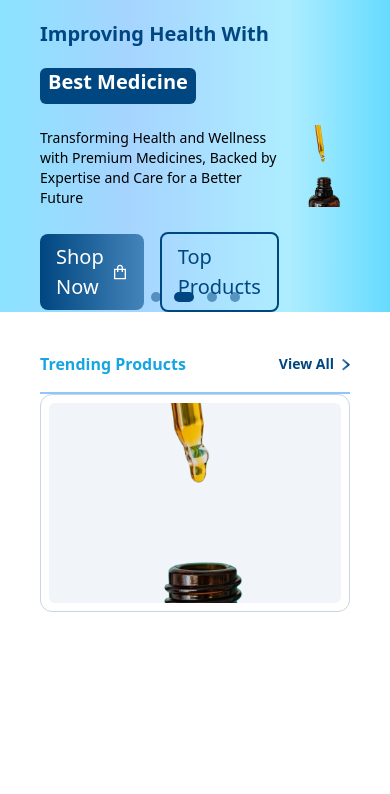
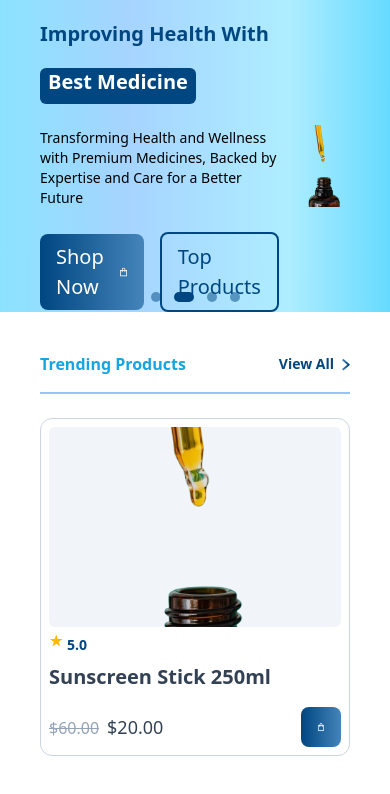
Before and after one commit to safatsaat2/project-pharma, a Next.js app: page / in a window 390 px wide. Shown: the top 794 px of the page. Built offline with nearby package versions, Linux system fonts and the light colour scheme.

Commit message:
product card small

```diff
--- a/src/app/_components/Buttons/PrimaryBtn.jsx
+++ b/src/app/_components/Buttons/PrimaryBtn.jsx
@@ -4,7 +4,18 @@ import Link from 'next/link';
 const PrimaryBtn = ({extraClass, label, icon, link}) => {
     return (
         <>
-           <Link className={`bg-bgBtnPrimary hover:bg-primary hover:bg-bgBtnHover  rounded-lg text-white text-xl leading-normal transition-all ease-linear duration-300 py-2 px-4 ${extraClass} `} href={`${link}`}>{label} {icon && <span>{icon}</span>} </Link>
+           <Link className={`bg-bgBtnPrimary hover:bg-primary hover:bg-bgBtnHover  rounded-lg text-white text-xl leading-normal transition-all ease-linear duration-300 py-2 px-4 ${extraClass} `} href={`${link}`}>{label && label} {icon && <svg
+                  width="16"
+                  height="16"
+                  viewBox="0 0 16 16"
+                  fill="none"
+                  xmlns="http://www.w3.org/2000/svg"
+                >
+                  <path
+                    d="M5 3.66666C5 2.87101 5.31607 2.10795 5.87868 1.54534C6.44129 0.982727 7.20435 0.666656 8 0.666656C8.79565 0.666656 9.55871 0.982727 10.1213 1.54534C10.6839 2.10795 11 2.87101 11 3.66666V4.66666H14V15.3333H2V4.66666H5V3.66666ZM5 5.99999H3.33333V14H12.6667V5.99999H11V7.99999H9.66667V5.99999H6.33333V7.99999H5V5.99999ZM9.66667 4.66666V3.66666C9.66667 3.22463 9.49107 2.80071 9.17851 2.48815C8.86595 2.17558 8.44203 1.99999 8 1.99999C7.55797 1.99999 7.13405 2.17558 6.82149 2.48815C6.50893 2.80071 6.33333 3.22463 6.33333 3.66666V4.66666H9.66667Z"
+                    fill="white"
+                  />
+                </svg>} </Link>
         </>
     );
 };
--- a/src/app/_components/Heading/HeadingArea.jsx
+++ b/src/app/_components/Heading/HeadingArea.jsx
@@ -12,7 +12,7 @@ const HeadingArea = ({
 }) => {
   return (
     <div
-      className={`flex items-center justify-between  border-b-2 border-blue-300 pb-4 ${
+      className={`flex items-center justify-between  border-b-2 border-blue-300 pb-4 mb-6 ${
         prExClass && prExClass
       }`}
     >
--- a/src/app/_components/Home/SliderItems/Items1.jsx
+++ b/src/app/_components/Home/SliderItems/Items1.jsx
@@ -22,20 +22,7 @@ const Items1 = () => {
             <PrimaryBtn link={'/'}
               extraClass={"flex items-center gap-2"}
               label={"Shop Now"}
-              icon={
-                <svg
-                  width="16"
-                  height="16"
-                  viewBox="0 0 16 16"
-                  fill="none"
-                  xmlns="http://www.w3.org/2000/svg"
-                >
-                  <path
-                    d="M5 3.66666C5 2.87101 5.31607 2.10795 5.87868 1.54534C6.44129 0.982727 7.20435 0.666656 8 0.666656C8.79565 0.666656 9.55871 0.982727 10.1213 1.54534C10.6839 2.10795 11 2.87101 11 3.66666V4.66666H14V15.3333H2V4.66666H5V3.66666ZM5 5.99999H3.33333V14H12.6667V5.99999H11V7.99999H9.66667V5.99999H6.33333V7.99999H5V5.99999ZM9.66667 4.66666V3.66666C9.66667 3.22463 9.49107 2.80071 9.17851 2.48815C8.86595 2.17558 8.44203 1.99999 8 1.99999C7.55797 1.99999 7.13405 2.17558 6.82149 2.48815C6.50893 2.80071 6.33333 3.22463 6.33333 3.66666V4.66666H9.66667Z"
-                    fill="white"
-                  />
-                </svg>
-              }
+              icon={true}
             />
             <BorderBtn link={'/'} label={"Top Products"}/>
           </div>
--- a/src/app/_components/Home/TrendingProduct.jsx
+++ b/src/app/_components/Home/TrendingProduct.jsx
@@ -1,20 +1,20 @@
-
 import React from "react";
 import HeadingArea from "../Heading/HeadingArea";
-import Image from "next/image";
+import ProductCardSm from "../ProductCard/ProductCardSm";
+
 
 const TrendingProduct = () => {
   return (
     <section className="px-10 srsTrendingSection py-10 lg:py-20">
       <div className="max-w-screen-xl mx-auto">
-        <HeadingArea heading={"Trending Products"} link={"/"} linkLabel={"View All"} icon={true} />
-        <div className="grid grid-cols-1 md:grid-cols-2 lg:grid-cols-4">
-            <div className="p-2 rounded-xl border border-slate-300">
-                <Image src={"/images/slider_medcine.png"} width={200} height={200} className="w-full h-[200px] bg-slate-100 object-cover rounded-md" />
-                <div className="flex items-center gap-1 ">
-
-                </div>
-            </div>
+        <HeadingArea
+          heading={"Trending Products"}
+          link={"/"}
+          linkLabel={"View All"}
+          icon={true}
+        />
+        <div className="grid grid-cols-1 md:grid-cols-2 lg:grid-cols-4 gap-3 md:gap-5 ">
+            <ProductCardSm/>
         </div>
       </div>
     </section>
--- /dev/null
+++ b/src/app/_components/ProductCard/ProductCardSm.jsx
@@ -0,0 +1,42 @@
+import Image from "next/image";
+import Link from "next/link";
+import PrimaryBtn from "../Buttons/PrimaryBtn";
+
+const ProductCardSm = () => {
+    return (
+        <div className="p-2 rounded-xl border border-slate-300">
+        <Image
+          src={"/images/slider_medcine.png"}
+          width={200}
+          height={200}
+          className="w-full h-[200px] bg-slate-100 object-cover rounded-md"
+        />
+        <div className="flex items-center gap-1 ">
+          <svg
+            width="14"
+            height="14"
+            viewBox="0 0 14 14"
+            fill="none"
+            xmlns="http://www.w3.org/2000/svg"
+          >
+            <path
+              d="M7.11288 0.686604C7.15068 0.570274 7.31526 0.570273 7.35305 0.686604L8.71654 4.88298C8.73344 4.935 8.78192 4.97023 8.83662 4.97023H13.249C13.3713 4.97023 13.4221 5.12675 13.3232 5.19864L9.75352 7.79215C9.70927 7.8243 9.69075 7.88129 9.70765 7.93332L11.0711 12.1297C11.1089 12.246 10.9758 12.3428 10.8768 12.2709L7.30718 9.67736C7.26293 9.6452 7.203 9.6452 7.15875 9.67736L3.5891 12.2709C3.49014 12.3428 3.357 12.246 3.3948 12.1297L4.75828 7.93332C4.77518 7.88129 4.75667 7.8243 4.71241 7.79215L1.14276 5.19864C1.04381 5.12675 1.09466 4.97023 1.21698 4.97023H5.62931C5.68401 4.97023 5.73249 4.935 5.7494 4.88298L7.11288 0.686604Z"
+              fill="#FFB800"
+            />
+          </svg>
+
+          <p className="text-sm font-semibold pt-2 text-primary">5.0</p>
+        </div>
+        <Link href="/" className="text-xl font-bold text-slate-700 pt-2 block">Sunscreen Stick 250ml</Link>
+        <div className="pt-4 flex items-center justify-between gap-2">
+            <div>
+                <del className="text-md text-slate-400 ">$60.00</del>
+                <span className="text-lg text-slate-700 pl-2">$20.00</span>
+            </div>
+            <PrimaryBtn link={"/"} icon={true} extraClass={"py-0 px-0 w-10 h-10 flex items-center justify-center rounded-full "}/>
+        </div>
+      </div>
+    );
+};
+
+export default ProductCardSm;
```
